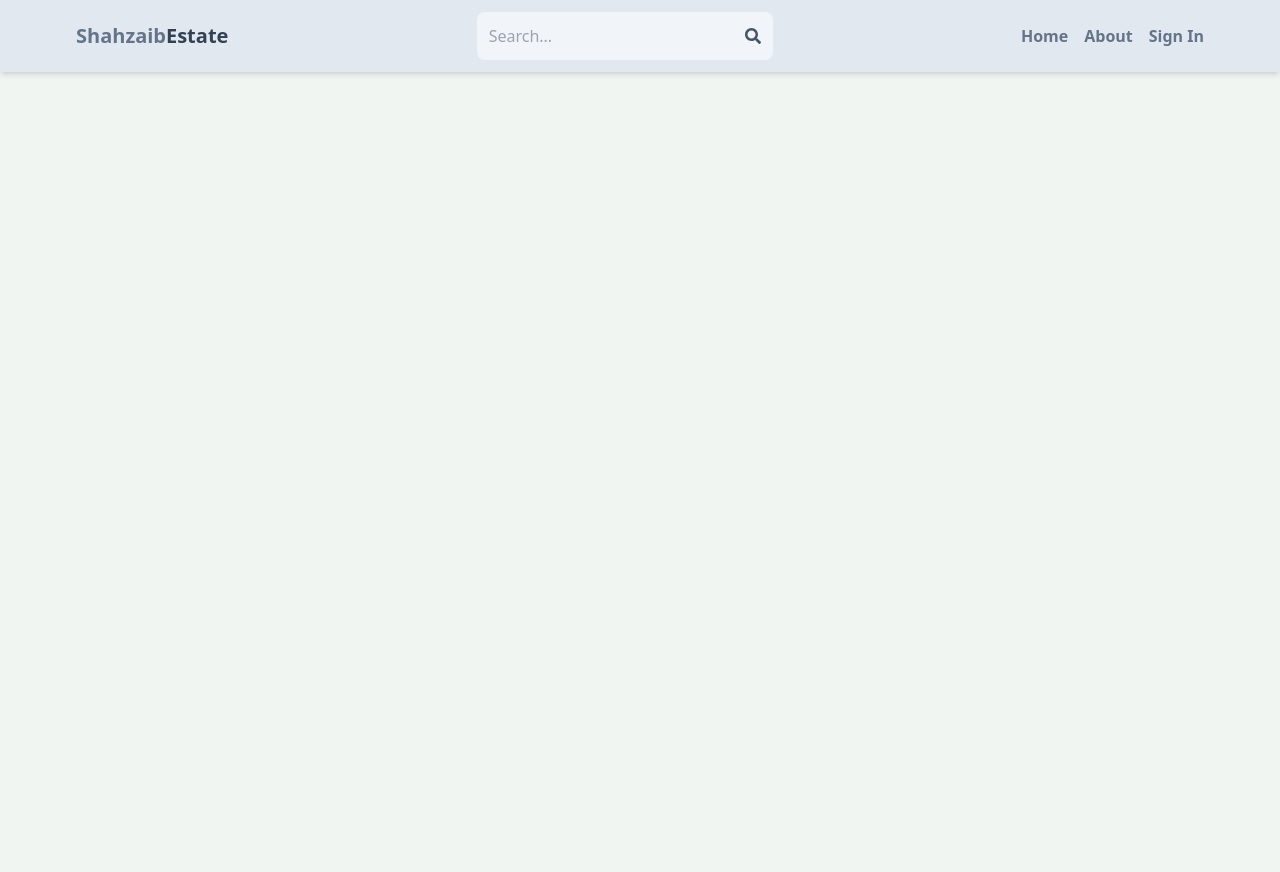
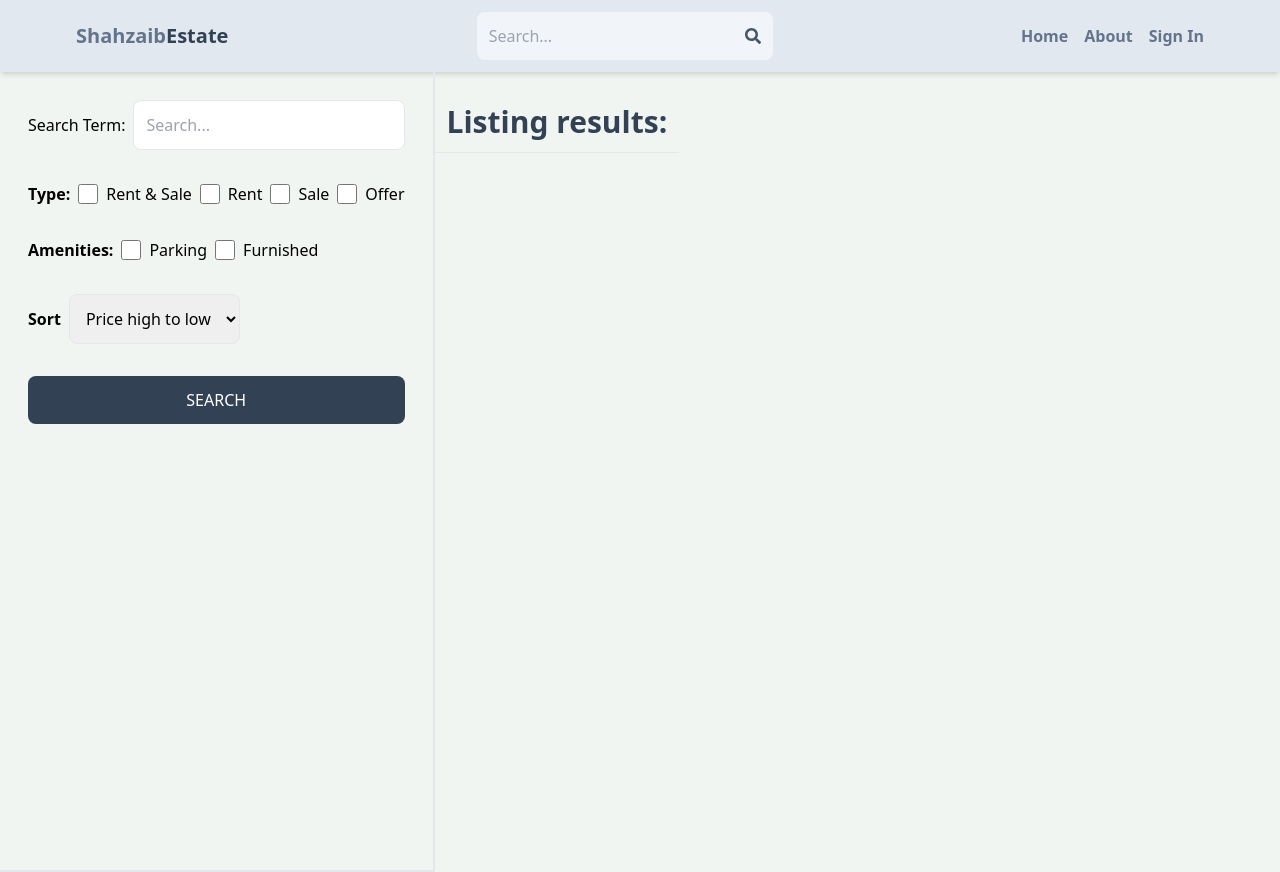
Before and after one commit to Zaibxd/mern-estate, a React (Vite) app in the folder client/: page /search in a window 1280 px wide. Before the commit the page ends 800 px from the top, so only its background shows below. Built offline with nearby package versions, Linux system fonts and the light colour scheme; no server answers.

Commit message:
created seach page UI

```diff
--- a/client/src/App.jsx
+++ b/client/src/App.jsx
@@ -12,6 +12,7 @@
 import CreateListing from "./pages/CreateListing";
 import UpdateListing from "./pages/UpdateListing";
 import Listing from "./pages/Listing";
+import Search from "./pages/Search";
 
 export default function App() {
   return (
@@ -22,6 +23,7 @@
         <Route path="/sign-in" element={<SignIn />} />
         <Route path="/sign-up" element={<SignUp />} />
         <Route path="/about" element={<About />} />
+        <Route path="/search" element={<Search />}></Route>
         <Route path="/listing/:listingId" element={<Listing />} />
         <Route element={<PrivateRoute />}>
           <Route path="/profile" element={<Profile />} />
--- /dev/null
+++ b/client/src/pages/Search.jsx
@@ -0,0 +1,74 @@
+import React from "react";
+
+export default function Search() {
+  return (
+    <div className="flex flex-col md:flex-row">
+      <div className="p-7 border-b-2 md:border-r-2 md:min-h-screen">
+        <form className="flex flex-col gap-8">
+          <div className="flex items-center gap-2">
+            <label className="whitespace-nowrap">Search Term:</label>
+            <input
+              className="border rounded-lg p-3 w-full"
+              type="text"
+              placeholder="Search..."
+              id="searchTerm"
+            />
+          </div>
+          <div className="flex gap-2 flex-wrap items-center">
+            <label className="font-semibold">Type:</label>
+            <div className="flex gap-2">
+              <input className="w-5" type="checkbox" id="all" />
+              <span>Rent & Sale</span>
+            </div>
+            <div className="flex gap-2">
+              <input className="w-5" type="checkbox" id="rent" />
+              <span>Rent</span>
+            </div>
+            <div className="flex gap-2">
+              <input className="w-5" type="checkbox" id="sale" />
+              <span>Sale</span>
+            </div>
+            <div className="flex gap-2">
+              <input className="w-5" type="checkbox" id="offer" />
+              <span>Offer</span>
+            </div>
+          </div>
+
+          <div className="flex gap-2 flex-wrap items-center">
+            <label className="font-semibold">Amenities:</label>
+            <div className="flex gap-2">
+              <input className="w-5" type="checkbox" id="parking" />
+              <span>Parking</span>
+            </div>
+            <div className="flex gap-2">
+              <input className="w-5" type="checkbox" id="furnished" />
+              <span>Furnished</span>
+            </div>
+          </div>
+
+          <div className="flex items-center gap-2">
+            <label className="font-semibold">Sort</label>
+            <select
+              id="sort_order"
+              className="border rounded-lg p-3 outline-slate-400"
+            >
+              <option>Price high to low</option>
+              <option>Price low to high</option>
+              <option>Latest</option>
+              <option>Oldest</option>
+            </select>
+          </div>
+
+          <button className="text-white bg-slate-700 p-3 rounded-lg hover:opacity-95 uppercase">
+            Search
+          </button>
+        </form>
+      </div>
+      <div className="">
+        <h1 className="text-3xl p-3 font-semibold border-b text-slate-700 mt-5">
+          Listing results:
+        </h1>
+      </div>
+    </div>
+  );
+}
```
Also changed, not shown: 1 other file (tests, documents, lock files or other folders).
